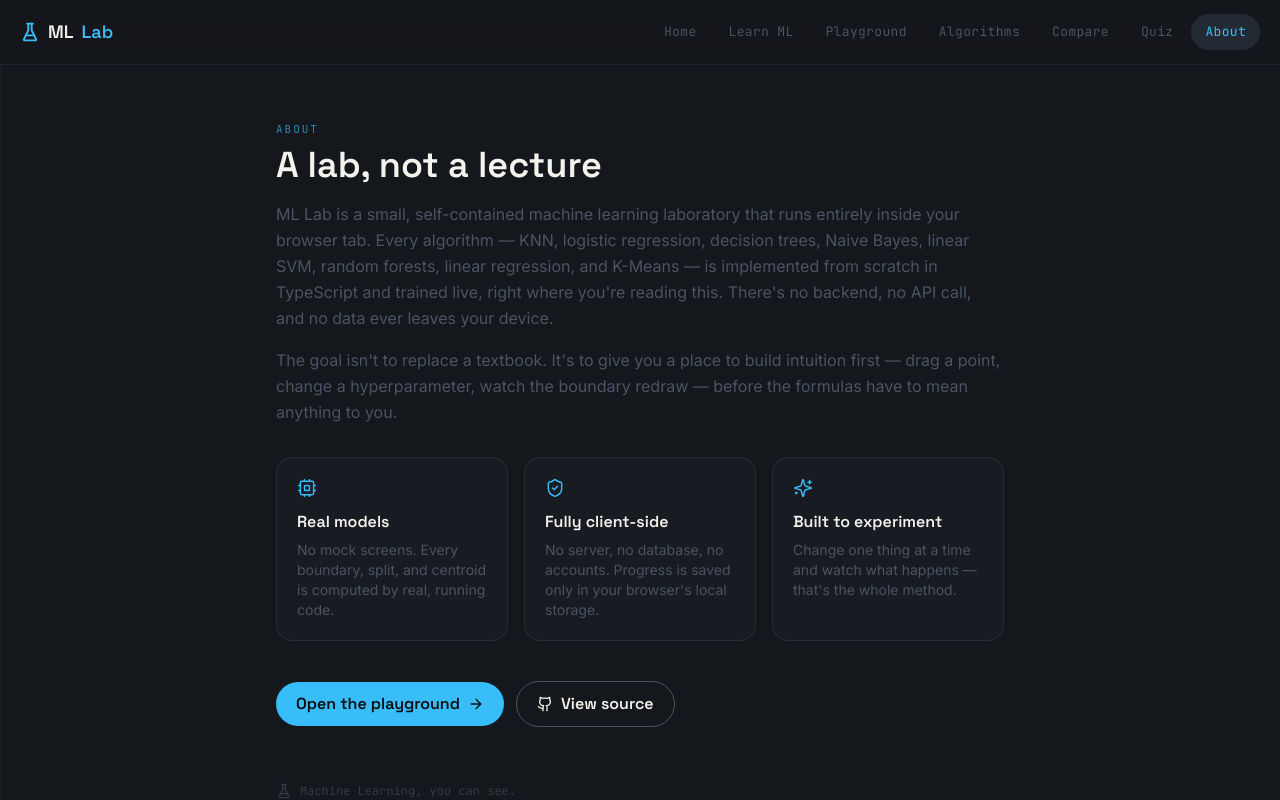
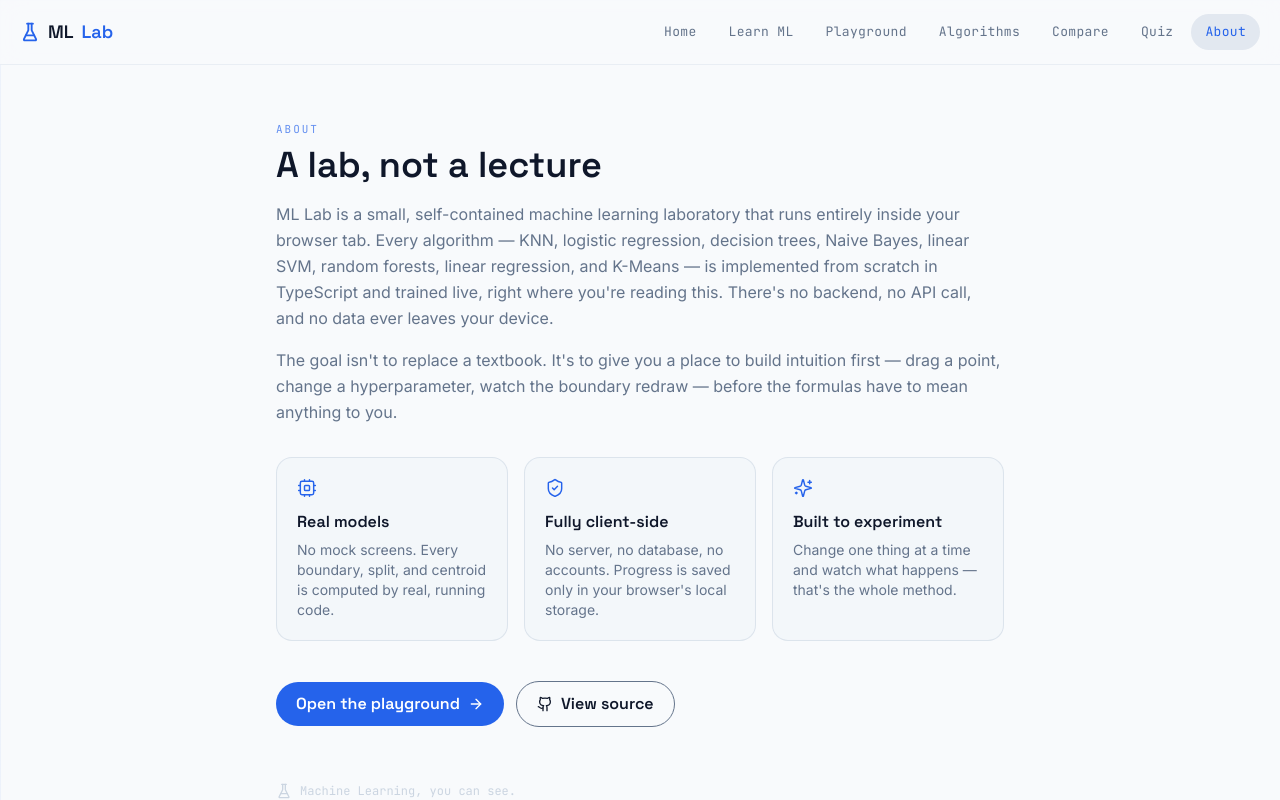
Before and after one commit to VamsiKrishnaNarala/Ml_Simulator, a React (Vite) app: page /about in a window 1280 px wide. Shown: the top 800 px of the page. Built offline with nearby package versions, Linux system fonts and the light colour scheme.

Commit message:
colours updated

```diff
--- a/src/components/Footer.tsx
+++ b/src/components/Footer.tsx
@@ -14,7 +14,7 @@ export default function Footer() {
           <p className="font-mono text-xs text-graphite-500">
             Every simulation runs live in your browser — no server, no data leaves this tab.
           </p>
-          <p className="font-mono text-xs text-graphite-400 mt-2">
+          <p className="font-mono text-xs text-graphite-500 mt-2">
             This was Made by Dr.Sumalatha Lingamgunta, Professor of CSE, UCEK, JNTUK
           </p>
         </div>
--- a/src/index.css
+++ b/src/index.css
@@ -18,14 +18,14 @@ html {
 body {
   @apply bg-graphite-900 text-paper font-body antialiased;
   background-image:
-    linear-gradient(rgba(56,189,248,0.05) 1px, transparent 1px),
-    linear-gradient(90deg, rgba(56,189,248,0.05) 1px, transparent 1px);
+    linear-gradient(rgba(37,99,235,0.05) 1px, transparent 1px),
+    linear-gradient(90deg, rgba(37,99,235,0.05) 1px, transparent 1px);
   background-size: 32px 32px;
   background-attachment: fixed;
 }
 
 ::selection {
-  background: rgba(56, 189, 248, 0.3);
+  background: rgba(37, 99, 235, 0.3);
 }
 
 ::-webkit-scrollbar {
@@ -33,18 +33,18 @@ body {
   height: 10px;
 }
 ::-webkit-scrollbar-track {
-  background: #14171C;
+  background: #F8FAFC;
 }
 ::-webkit-scrollbar-thumb {
-  background: #333B47;
+  background: #CBD5E1;
   border-radius: 8px;
 }
 ::-webkit-scrollbar-thumb:hover {
-  background: #4A5463;
+  background: #94A3B8;
 }
 
 :focus-visible {
-  outline: 2px solid #38BDF8;
+  outline: 2px solid #2563EB;
   outline-offset: 2px;
   border-radius: 4px;
 }
--- a/tailwind.config.js
+++ b/tailwind.config.js
@@ -5,23 +5,24 @@ export default {
     extend: {
       colors: {
         graphite: {
-          950: '#0B0D10',
-          900: '#14171C',
-          800: '#1B1F26',
-          700: '#242A33',
-          600: '#333B47',
-          500: '#4A5463',
+          950: '#FFFFFF',
+          900: '#F8FAFC',
+          800: '#F1F5F9',
+          700: '#E2E8F0',
+          600: '#CBD5E1',
+          500: '#64748B',
+          400: '#94A3B8',
         },
-        paper: '#F4F2EC',
+        paper: '#0F172A',
         primary: {
-          DEFAULT: '#38BDF8',
-          bright: '#7DD3FC',
+          DEFAULT: '#2563EB',
+          bright: '#3B82F6',
         },
         amber: {
-          DEFAULT: '#F5A623',
+          DEFAULT: '#D97706',
         },
         rose: {
-          DEFAULT: '#FF6B7A',
+          DEFAULT: '#E11D48',
         },
         blue: {
           class: '#5B8DEF',
@@ -33,13 +34,13 @@ export default {
         mono: ['"JetBrains Mono"', 'ui-monospace', 'monospace'],
       },
       backgroundImage: {
-        grid: 'linear-gradient(rgba(56,189,248,0.06) 1px, transparent 1px), linear-gradient(90deg, rgba(56,189,248,0.06) 1px, transparent 1px)',
+        grid: 'linear-gradient(rgba(37,99,235,0.06) 1px, transparent 1px), linear-gradient(90deg, rgba(37,99,235,0.06) 1px, transparent 1px)',
       },
       backgroundSize: {
         grid: '28px 28px',
       },
       boxShadow: {
-        glow: '0 0 0 1px rgba(56,189,248,0.15), 0 0 24px rgba(56,189,248,0.08)',
+        glow: '0 0 0 1px rgba(37,99,235,0.15), 0 0 24px rgba(37,99,235,0.08)',
       },
       keyframes: {
         dash: {
```
